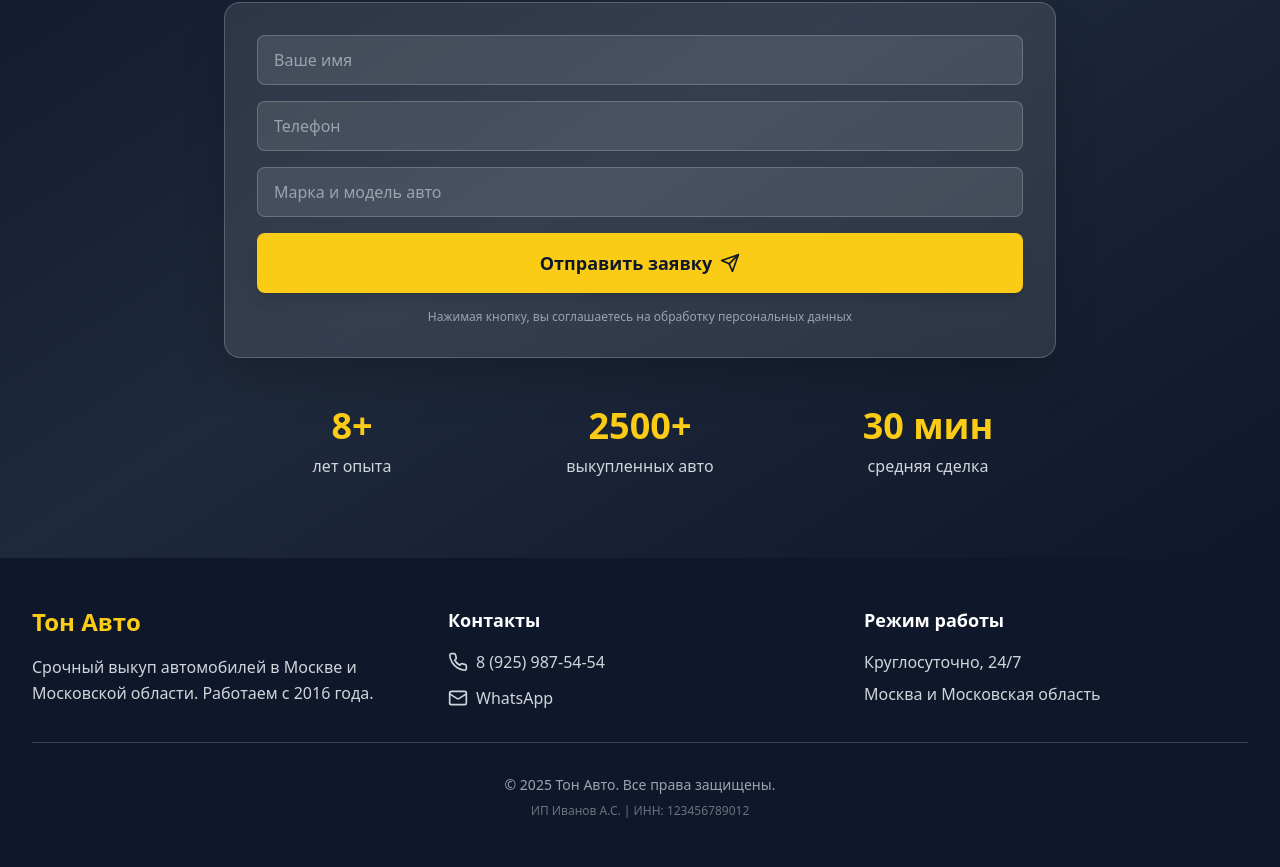
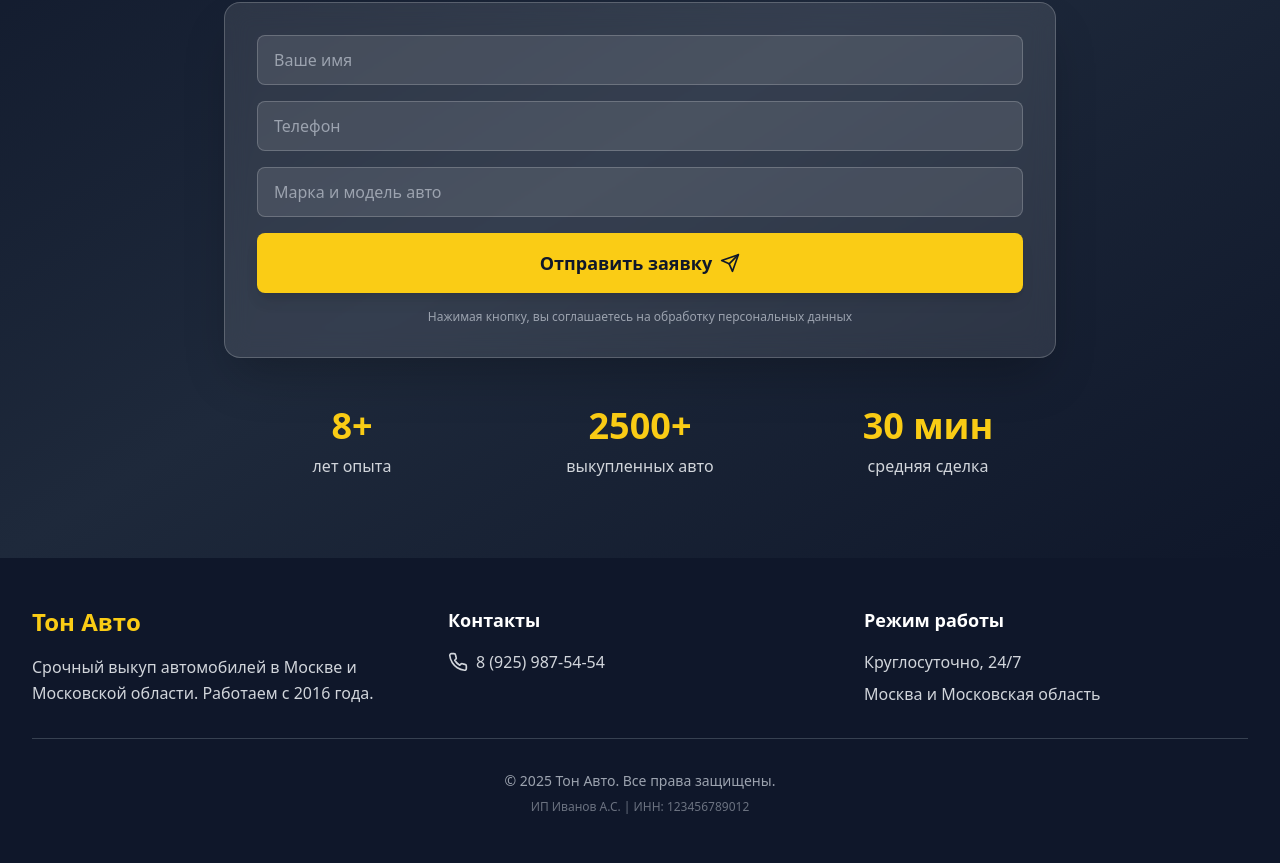
Before and after one commit to oneusmt/TonAvto77_v1, a React (Vite) app: page / in a window 1280 px wide. Shown: the part 5451-6318 px from the top of the page. Built offline with nearby package versions, Linux system fonts and the light colour scheme.

Commit message:
Update Footer.tsx
Delete WhatApp

```diff
--- a/src/components/Footer.tsx
+++ b/src/components/Footer.tsx
@@ -24,15 +24,7 @@ export default function Footer() {
                 <Phone className="w-5 h-5" />
                 <span>8 (925) 987-54-54</span>
               </a>
-              <a
-                href="https://wa.me/79259875454"
-                target="_blank"
-                rel="noopener noreferrer"
-                className="flex items-center space-x-2 text-gray-300 hover:text-yellow-400 transition-colors"
-              >
-                <Mail className="w-5 h-5" />
-                <span>WhatsApp</span>
-              </a>
+
             </div>
           </div>
 
```
